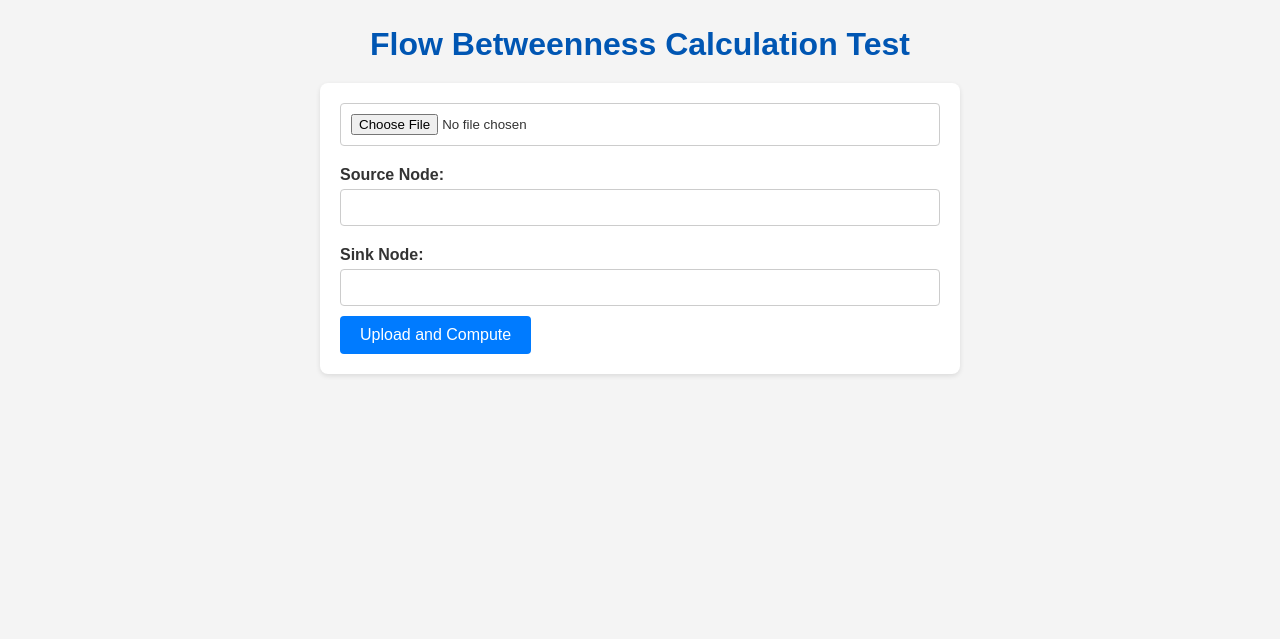
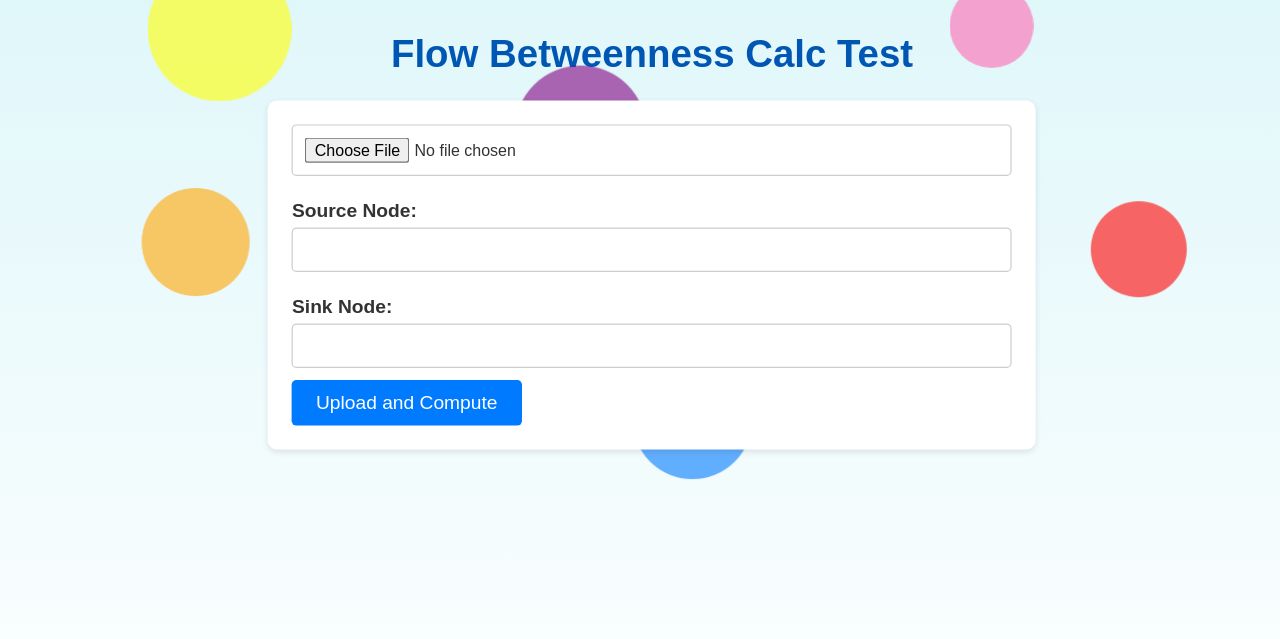
Before and after one commit to RoaringCamels/Drug_Discovery_Task, a Flask app: page / in a window 1280 px wide. Shown: the top 639 px of the page. Run offline with Flask 3, Linux system fonts and the light colour scheme.

Commit message:
adjusted animated circles

```diff
--- a/static/script.js
+++ b/static/script.js
@@ -29,11 +29,6 @@ document.getElementById('upload-form').addEventListener('submit', function(event
             // Display results
             document.getElementById('results').innerText = `Flow Betweenness: ${data.flow_betweenness}`;
             document.getElementById('results').classList.remove('hidden');
-
-            // Display matrices
-            const formatMatrix = (matrix) => {
-                return matrix.map(row => row.join('\t')).join('\n');
-            };
 
             // Function to convert a matrix to an HTML table
             const formatMatrixToTable = (matrix) => {
--- a/static/styles.css
+++ b/static/styles.css
@@ -1,11 +1,27 @@
-/* styles.css */
+html, body {
+    margin: 0;
+    padding: 0;
+    height: 80%;
+    width: 100%;
+}
+
+#content-wrapper {
+    transform: scale(1.2); /* Adjust scale factor */
+    transform-origin: top left; /* Scale from top-left */
+    width: calc(100% / 1.2); /* Adjust width to fit the scaled content */
+    height: calc(100% / 1.2); /* Adjust height to fit the scaled content */
+}
 
 body {
     font-family: Arial, sans-serif;
-    background-color: #f4f4f4;
     color: #333;
     margin: 0;
-    padding: 6px;
+    padding: 12px;
+    background: linear-gradient(180deg, #e0f7fa 0%, #ffffff 100%);
+    background-attachment: fixed;
+    background-size: cover;
+    transition: background 0.5s ease;
+    position: relative; /* Allows positioning of floating shapes */
 }
 
 h1, h2, h3, h4 {
@@ -24,6 +40,8 @@ form {
     background-color: #ffffff;
     border-radius: 8px;
     box-shadow: 0 2px 5px rgba(0, 0, 0, 0.1);
+    position: relative; /* Ensures form stays above the shapes */
+    z-index: 10; /* Higher z-index to keep it above shapes */
 }
 
 form label {
@@ -67,6 +85,8 @@ form button:hover {
     border-radius: 8px;
     box-shadow: 0 2px 5px rgba(0, 0, 0, 0.1);
     white-space: pre-wrap; /* Keeps whitespace formatting */
+    position: relative; /* Ensures sections stay above the shapes */
+    z-index: 10; /* Higher z-index to keep it above shapes */
 }
 
 #csv-data {
@@ -107,9 +127,135 @@ form button:hover {
     background-color: #d6e1e5;
 }
 
-@media (max-width: 768px) {
-    form input[type="number"],
-    form input[type="file"] {
-        width: calc(100% - 20px);
+#floating-circle1 {
+    position: absolute;
+    width: 100px; /* Circle diameter */
+    height: 100px; /* Circle diameter */
+    background-color: rgba(0, 123, 255, 0.6); /* Semi-transparent blue */
+    border-radius: 50%; /* Makes it a circle */
+    bottom: 0; /* Position at the bottom */
+    left: 50%; /* Center horizontally */
+    transform: translateX(-50%); /* Center horizontally */
+    animation: float1 10s infinite linear; /* Animation properties */
+}
+
+#floating-circle2 {
+    position: absolute;
+    width: 60px; /* Circle diameter */
+    height: 60px; /* Circle diameter */
+    background-color: rgba(0, 255, 64, 0.6); /* Semi-transparent blue */
+    border-radius: 50%; /* Makes it a circle */
+    bottom: 50%; /* Position at the bottom */
+    left: 50%; /* Center horizontally */
+    transform: translateX(-50%); /* Center horizontally */
+    animation: float2 10s infinite linear; /* Animation properties */
+}
+
+#floating-circle3 {
+    position: absolute;
+    width: 80px; /* Circle diameter */
+    height: 80px; /* Circle diameter */
+    background-color: rgba(255, 0, 0, 0.6); /* Semi-transparent red */
+    border-radius: 50%; /* Makes it a circle */
+    bottom: 40%; /* Position 40% from the bottom */
+    left: 90%; /* 70% from the left */
+    transform: translateX(-50%); /* Center horizontally */
+    animation: float3 8s infinite linear; /* Different animation duration */
+}
+
+#floating-circle4 {
+    position: absolute;
+    width: 120px; /* Circle diameter */
+    height: 120px; /* Circle diameter */
+    background-color: rgba(255, 255, 0, 0.6); /* Semi-transparent yellow */
+    border-radius: 50%; /* Makes it a circle */
+    bottom: 60%; /* Position 10% from the bottom */
+    left: 10%; /* 10% from the left */
+    transform: translateX(-50%); /* Center horizontally */
+    animation: float4 14s infinite linear; /* Different animation duration */
+}
+
+#floating-circle5 {
+    position: absolute;
+    width: 70px; /* Circle diameter */
+    height: 70px; /* Circle diameter */
+    background-color: rgba(255, 105, 180, 0.6); /* Semi-transparent pink */
+    border-radius: 50%; /* Makes it a circle */
+    bottom: 80%; /* Position 30% from the bottom */
+    left: 80%; /* 80% from the left */
+    transform: translateX(-50%); /* Center horizontally */
+    animation: float2 11s infinite ease-in-out; /* Different animation duration and path */
+}
+
+#floating-circle6 {
+    position: absolute;
+    width: 90px; /* Circle diameter */
+    height: 90px; /* Circle diameter */
+    background-color: rgba(255, 165, 0, 0.6); /* Semi-transparent orange */
+    border-radius: 50%; /* Makes it a circle */
+    bottom: 25%; /* Position 25% from the bottom */
+    left: 20%; /* 20% from the left */
+    transform: translateX(-50%); /* Center horizontally */
+    animation: float3 13s infinite ease-in-out; /* Different animation duration and path */
+}
+
+#floating-circle7 {
+    position: absolute;
+    width: 110px; /* Circle diameter */
+    height: 110px; /* Circle diameter */
+    background-color: rgba(128, 0, 128, 0.6); /* Semi-transparent purple */
+    border-radius: 50%; /* Makes it a circle */
+    bottom: 50%; /* Position 50% from the bottom */
+    left: 40%; /* 40% from the left */
+    transform: translateX(-50%); /* Center horizontally */
+    animation: float1 16s infinite ease-in-out; /* Different animation duration and path */
+}
+
+/* Floating animation keyframes */
+@keyframes float1 {
+    0% {
+        transform: translateX(-50%) translateY(0);
+    }
+    50% {
+        transform: translateX(-50%) translateY(-80px) translateX(50px);
+    }
+    100% {
+        transform: translateX(-50%) translateY(0);
     }
 }
+
+@keyframes float2 {
+    0% {
+        transform: translateX(-50%) translateY(0);
+    }
+    50% {
+        transform: translateX(-50%) translateY(-60px) translateX(-40px);
+    }
+    100% {
+        transform: translateX(-50%) translateY(0);
+    }
+}
+
+@keyframes float3 {
+    0% {
+        transform: translateX(-50%) translateY(0);
+    }
+    50% {
+        transform: translateX(-50%) translateY(-100px) translateX(-60px);
+    }
+    100% {
+        transform: translateX(-50%) translateY(0);
+    }
+}
+
+@keyframes float4 {
+    0% {
+        transform: translateX(-50%) translateY(0);
+    }
+    50% {
+        transform: translateX(-50%) translateY(-120px) translateX(70px);
+    }
+    100% {
+        transform: translateX(-50%) translateY(0);
+    }
+}
--- a/templates/index.html
+++ b/templates/index.html
@@ -3,11 +3,13 @@
 <head>
     <meta charset="UTF-8">
     <meta name="viewport" content="width=device-width, initial-scale=1.0">
-    <title>Flow Betweenness Test</title>
+    <title>Flow Betweenness Calc Test</title>
     <link rel="stylesheet" href="{{ url_for('static', filename='styles.css') }}">
 </head>
+
 <body>
-    <h1>Flow Betweenness Calculation Test</h1>
+    <div id ="content-wrapper">
+        <h1>Flow Betweenness Calc Test</h1>
         <form id="upload-form" enctype="multipart/form-data">
             <input type="file" id="file" name="file" accept=".csv" required>
             <label for="source">Source Node:</label>
@@ -26,6 +28,15 @@
         <h2 id="matrices-header" class="hidden">Matrices</h2>
         <div id="matrices" class="hidden"></div>
 
+        <div id="floating-circle1"></div>
+        <div id="floating-circle2"></div>
+        <div id="floating-circle3"></div>
+        <div id="floating-circle4"></div>
+        <div id="floating-circle5"></div>
+        <div id="floating-circle6"></div>
+        <div id="floating-circle7"></div>
+
+    </div>
     <script src="{{ url_for('static', filename='script.js') }}"></script>
 </body>
 </html>
```
Also changed, not shown: dummy_data copy.csv (added, +25 -0 lines), utils/load_data.py (+12 -2 lines). Lines whose indentation alone changed are shown as unchanged.
